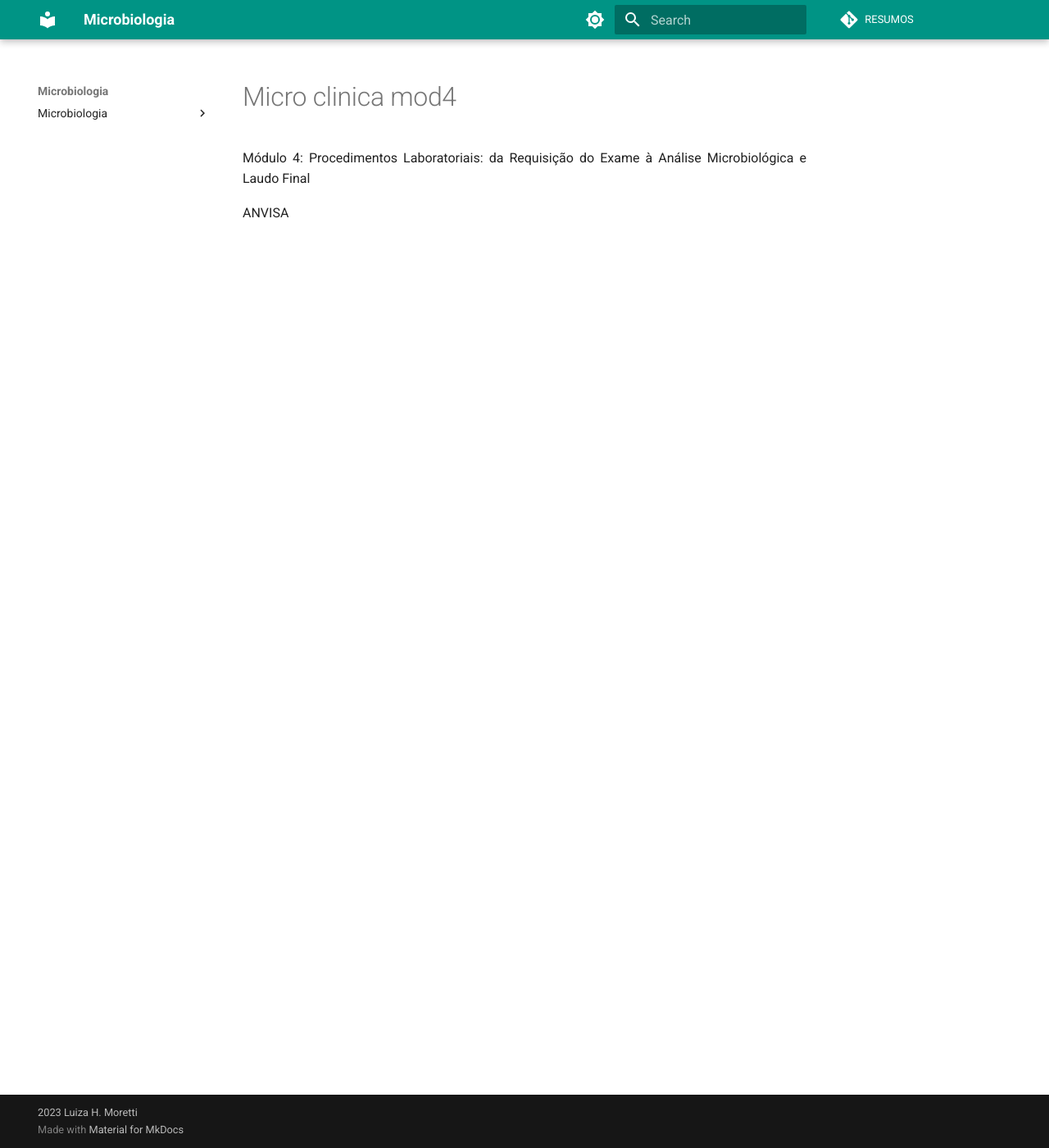
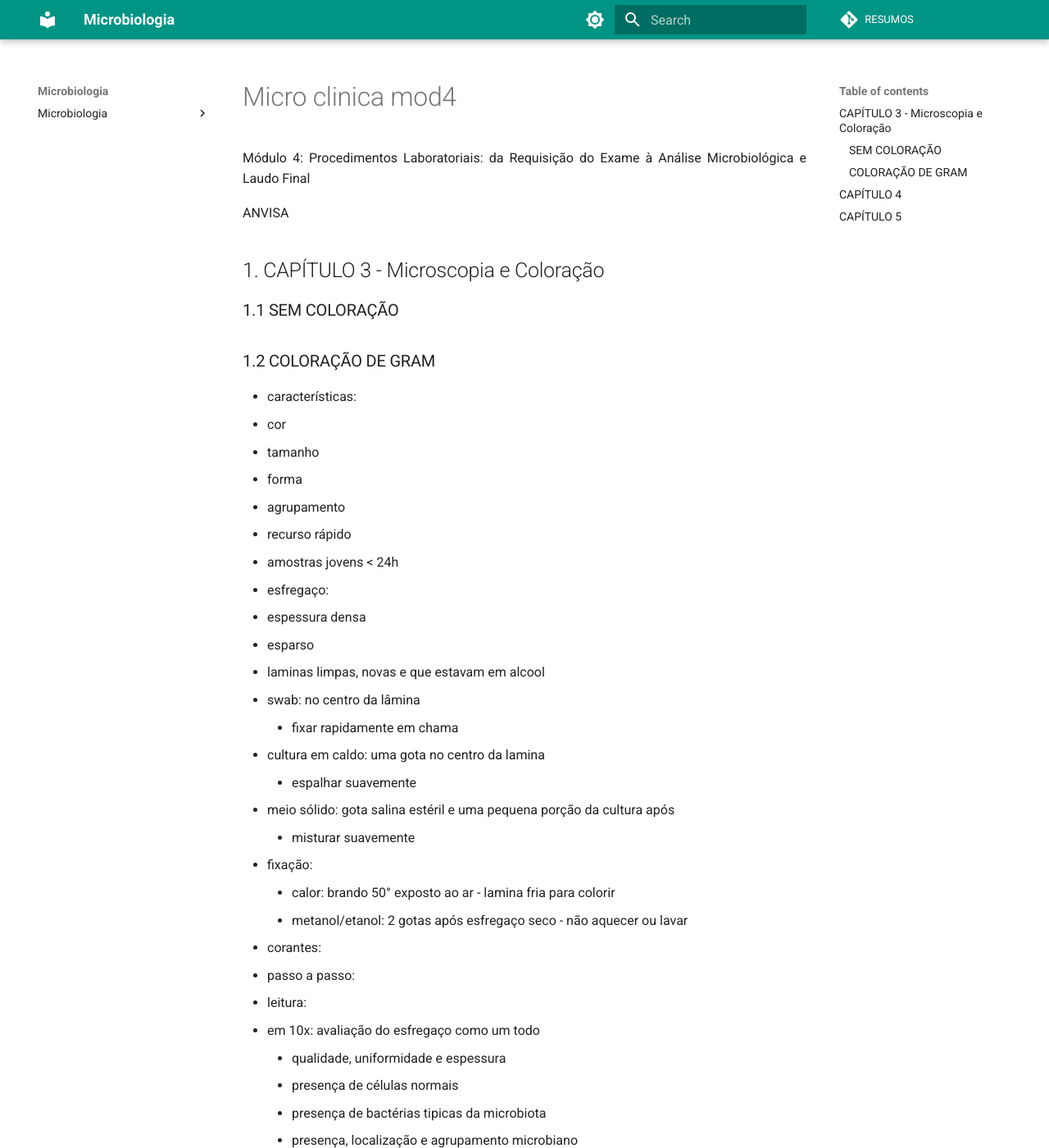
Before and after one commit to luhm/microbiologia, an MkDocs documentation site: the page built from docs/microbiologia/micro_clinica_mod4.md, in a window 1280 px wide and 1400 px high. Shown: the whole window at 82% size. Built offline with MkDocs 1.6.1 and Material for MkDocs 9.7.7, drawn with Linux system fonts in a browser that asks for light colours; old or Windows-style settings are respelled for this version of MkDocs; some of the changed text lies outside the part shown.

Commit message:
Update micro_clinica_mod4.md

```diff
--- a/docs/microbiologia/micro_clinica_mod4.md
+++ b/docs/microbiologia/micro_clinica_mod4.md
@@ -1,3 +1,45 @@
 Módulo 4: Procedimentos Laboratoriais: da Requisição do Exame à Análise Microbiológica e Laudo Final
 
 ANVISA
+
+## CAPÍTULO 3 - Microscopia e Coloração
+
+### SEM COLORAÇÃO
+
+### COLORAÇÃO DE GRAM
+
+- características:
+  - cor
+  - tamanho
+  - forma
+  - agrupamento
+- recurso rápido
+- amostras jovens < 24h
+- esfregaço:
+  - espessura densa
+  - esparso
+  - laminas limpas, novas e que estavam em alcool
+  - swab: no centro da lâmina
+    - fixar rapidamente em chama
+  - cultura em caldo: uma gota no centro da lamina
+    - espalhar suavemente
+  - meio sólido: gota salina estéril e uma pequena porção da cultura após
+    - misturar suavemente
+  - fixação:
+    - calor: brando 50° exposto ao ar - lamina fria para colorir
+    - metanol/etanol: 2 gotas após esfregaço seco - não aquecer ou lavar
+- corantes:
+- passo a passo:
+- leitura:
+  - em 10x: avaliação do esfregaço como um todo
+    - qualidade, uniformidade e espessura
+    - presença de células normais
+    - presença de bactérias tipicas da microbiota
+    - presença, localização e agrupamento microbiano
+    - presença de filamentos, pseudo-hifas e leveduras
+  - em 100x (objetiva de imersão)
+-
+
+## CAPÍTULO 4
+
+## CAPÍTULO 5
```
